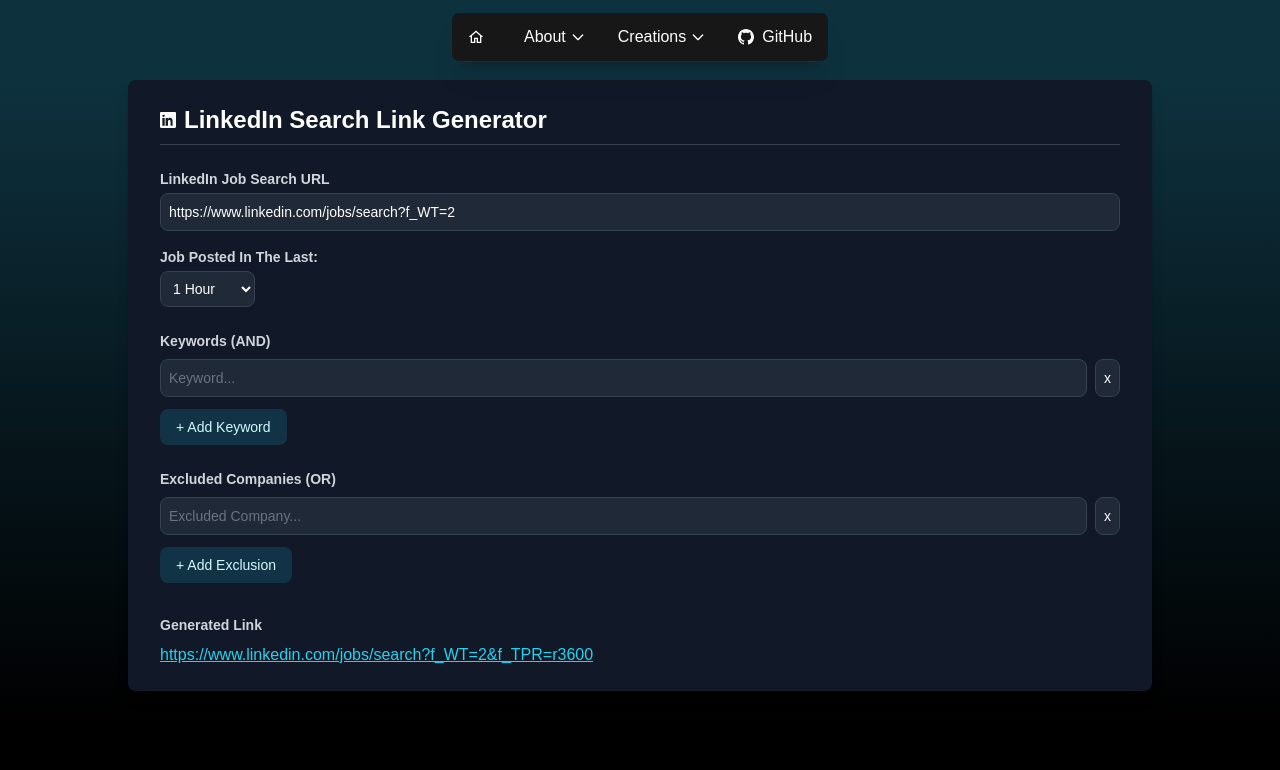
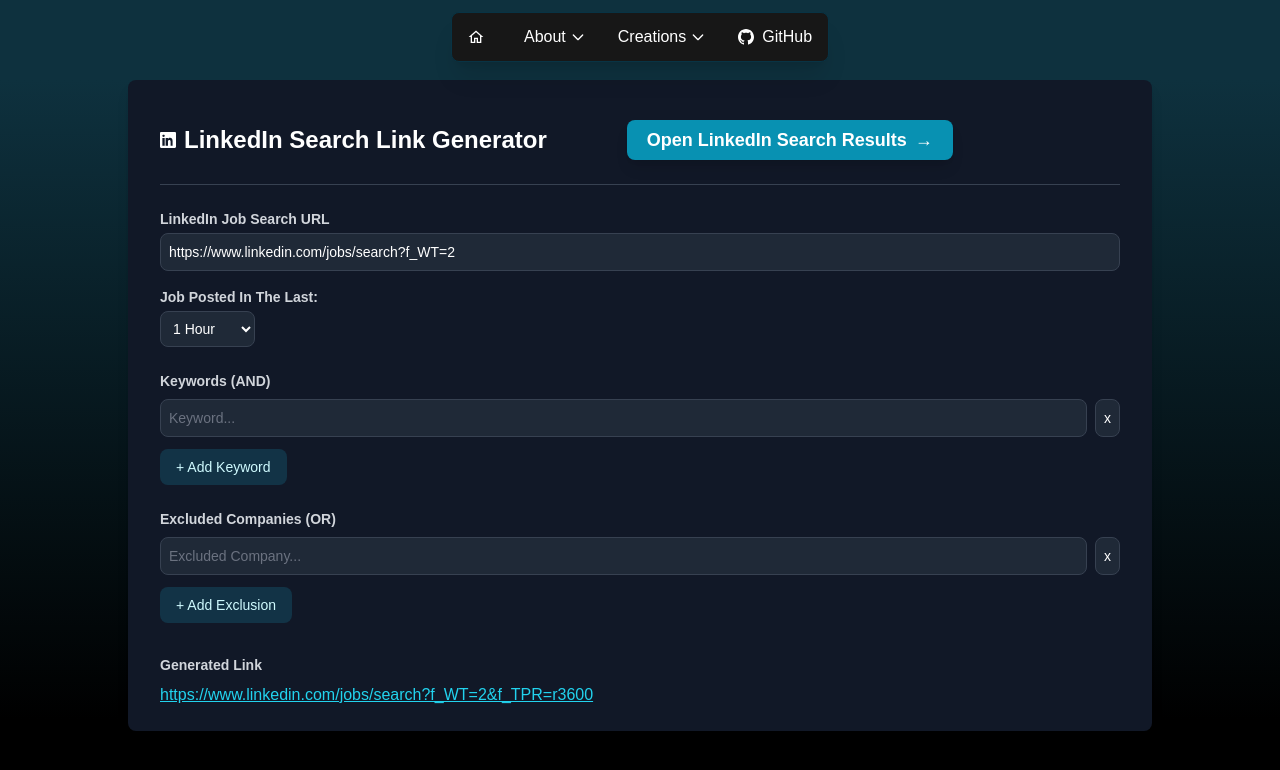
Before and after one commit to NikS-44/personal-portfolio, a Next.js app: page /projects/linkedin in a window 1280 px wide. Shown: the top 770 px of the page. Built offline with nearby package versions, Linux system fonts and the light colour scheme.

Commit message:
feat: add more obvious search button

```diff
--- a/app/components/projects/LinkedInGenerator.tsx
+++ b/app/components/projects/LinkedInGenerator.tsx
@@ -166,10 +166,26 @@ export default function LinkedInGenerator() {
   return (
     <div>
       <div className="mx-4 max-w-screen-lg rounded-lg bg-gray-900 px-4 py-6 shadow-lg sm:px-8 lg:mx-auto">
-        <h2 className="border-b border-gray-700 pb-2 text-2xl font-semibold text-white">
+        <h2 className="flex flex-row gap-20 border-b border-gray-700 pb-2 text-2xl font-semibold text-white">
           <div className="inline-flex items-center gap-2">
             <LinkedInIcon />
             LinkedIn Search Link Generator
+          </div>
+          <div className="my-4 flex justify-center">
+            {finalURL && (
+              <a
+                href={finalURL}
+                target="_blank"
+                rel="noopener noreferrer"
+                className={`inline-flex items-center rounded-lg px-5 py-1 font-semibold text-white shadow-lg transition ${
+                  finalURL ? "bg-cyan-600 hover:bg-cyan-700" : "cursor-not-allowed bg-gray-500"
+                }`}
+                style={{ fontSize: "1.125rem" }} // Optional: Make the button text slightly larger.
+              >
+                Open LinkedIn Search Results
+                <span className="ml-2">→</span>
+              </a>
+            )}
           </div>
         </h2>
         <div className="mt-6">
```
